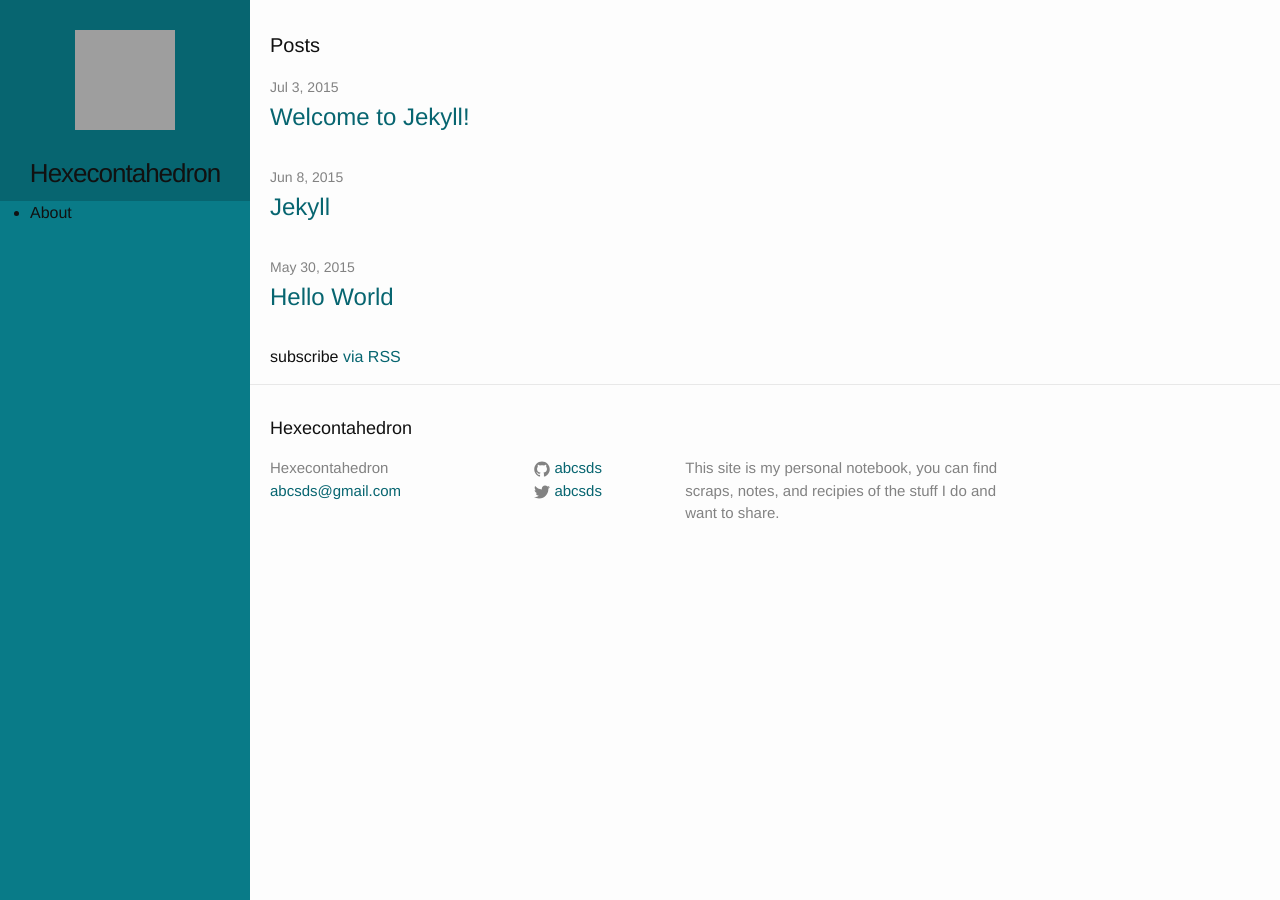
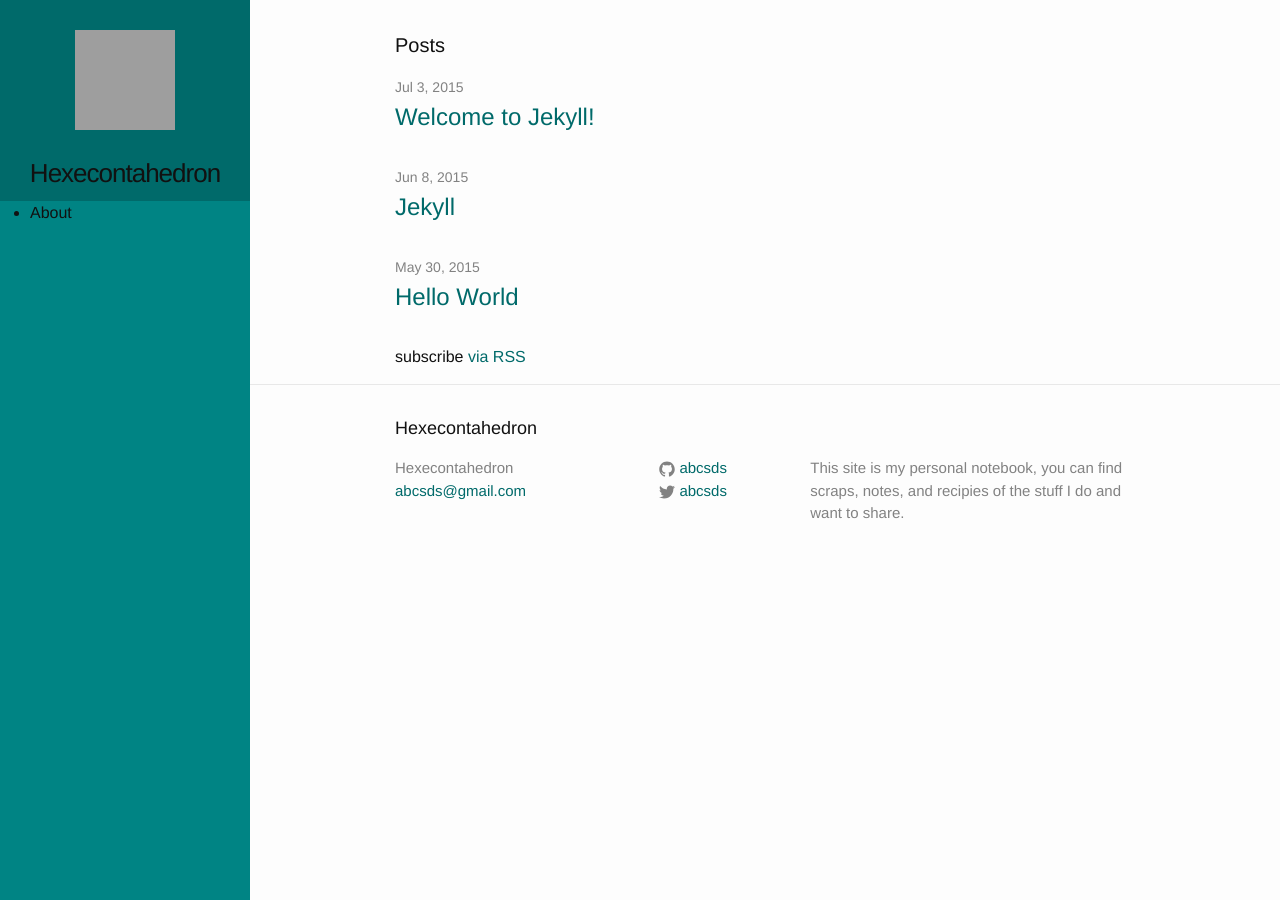
Before and after one commit to abcsds/hexecontahedron, a Jekyll site: the page built from index.html, in a window 1280 px wide. Built offline with Jekyll 4.4.1, drawn with Linux system fonts in a browser that asks for light colours; grey boxes are pictures that could not be loaded.

Commit message:
Add margin left

```diff
--- a/_sass/_layout.scss
+++ b/_sass/_layout.scss
@@ -185,6 +185,10 @@
  */
 .page-content {
     padding: $spacing-unit 0;
+    margin-left: 250px;
+    @include media-query($on-palm) {
+        margin-left: 0px;
+    }
 }
 
 .page-heading {
--- a/css/main.scss
+++ b/css/main.scss
@@ -15,10 +15,10 @@ $spacing-unit:     30px;
 
 $text-color:       #111;
 $background-color: #FDFDFD;
-$brand-color:      #076570;
+$brand-color:      #006A6A;
 $brand-color-ligth:lighten($brand-color, 5%);
 
-$comp-color:       #BC5100;
+$comp-color:       #B64300;
 $comp-color-dark:  darken($comp-color,10%);
 
 
```
